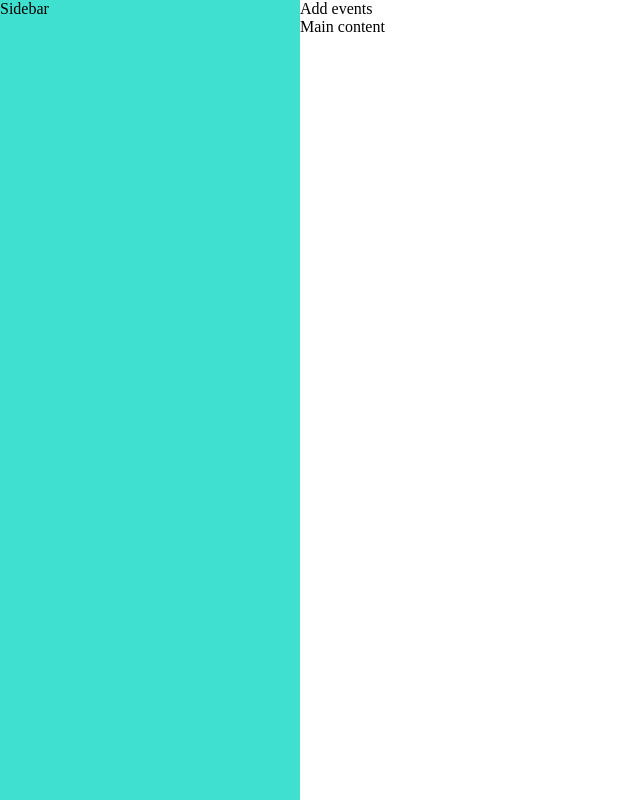
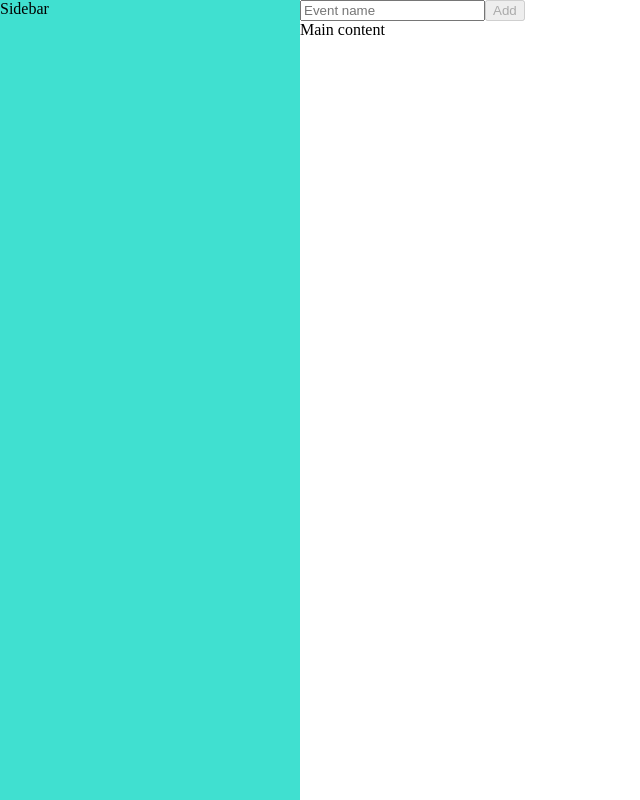
Before and after one commit to Gelio/diario, a React (Create React App) app: page / in a window 1280 px wide. Shown: the whole page, without its empty margins (0-640 px from the left). Built offline with nearby package versions, Linux system fonts and the light colour scheme.

Commit message:
feat: add quick-add top bar

```diff
--- a/src/layout/layout.tsx
+++ b/src/layout/layout.tsx
@@ -1,5 +1,6 @@
 import React, { FunctionComponent } from "react";
 import layoutStyles from "./layout.module.css";
+import { QuickAddBar } from "./quick-add-bar/quick-add-bar";
 
 export interface LayoutProps {}
 
@@ -9,7 +10,7 @@ export const Layout: FunctionComponent<LayoutProps> = ({ children }) => {
       <aside className={layoutStyles.sidebar}>Sidebar</aside>
 
       <div className={layoutStyles["main-content"]}>
-        <div>Add events</div>
+        <QuickAddBar />
         <main>{children}</main>
       </div>
     </div>
--- /dev/null
+++ b/src/layout/quick-add-bar/index.ts
@@ -0,0 +1 @@
+export * from "./quick-add-bar";
--- /dev/null
+++ b/src/layout/quick-add-bar/quick-add-bar.tsx
@@ -0,0 +1,29 @@
+import React, { FunctionComponent, useState, FormEventHandler } from "react";
+
+export const QuickAddBar: FunctionComponent = (props) => {
+  const [eventName, setEventName] = useState("");
+
+  const addNewEvent: FormEventHandler<HTMLFormElement> = (event) => {
+    event.preventDefault();
+
+    console.log("New event", eventName);
+    setEventName("");
+  };
+
+  return (
+    <div>
+      <form onSubmit={addNewEvent}>
+        <input
+          type="text"
+          value={eventName}
+          onChange={(event) => setEventName(event.target.value)}
+          placeholder="Event name"
+        />
+
+        <button type="submit" disabled={eventName.length === 0}>
+          Add
+        </button>
+      </form>
+    </div>
+  );
+};
```
Also changed, not shown: 1 other file (tests, documents, lock files or other folders).
